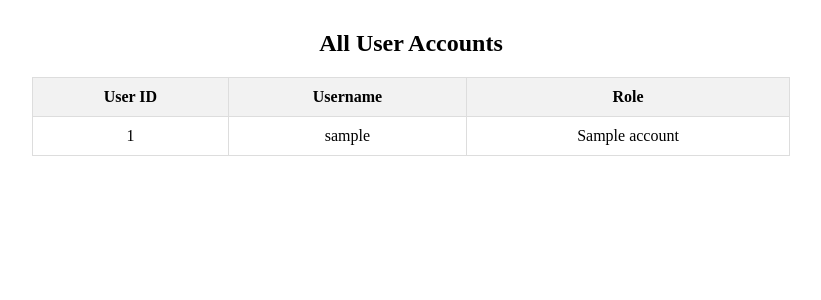
After one commit to OCodeJK/CSIT314_Macs, a Flask app: page /admin/view_accounts in a window 1280 px wide. The commit adds this page. Shown: the top 300 px of the page, without its empty margins (229-1050 px from the left). Run offline with Flask 3, Linux system fonts and the light colour scheme; a database or web service that is not in the repository returns one stand-in record (values such as "Sample title"); some libraries are stand-ins or nearby versions.

Commit message:
added view all accounts

```diff
--- a/boundary/UserAdminCreateAccountPage.py
+++ b/boundary/UserAdminCreateAccountPage.py
@@ -7,7 +7,7 @@ register_ui = Blueprint("register_ui", __name__)
 controller = UserAdminCreateAccController()
 
 
-@register_ui.route("/create_user", methods=["GET", "POST"])
+@register_ui.route("/admin/create_user", methods=["GET", "POST"])
 def createUserAccount():
     profiles = get_all_profiles()
 
--- a/boundary/UserAdminCreateProfilePage.py
+++ b/boundary/UserAdminCreateProfilePage.py
@@ -5,7 +5,7 @@ from control.UserAdminCreateProfileController import UserAdminProfileController
 register_profile_ui = Blueprint("register_profile_ui", __name__)
 controller = UserAdminProfileController()
 
-@register_profile_ui.route("/create_profile", methods=["GET", "POST"])
+@register_profile_ui.route("/admin/create_profile", methods=["GET", "POST"])
 def createUserProfile():
     if request.method == "POST":
         profile_name = request.form["profile_name"]
--- /dev/null
+++ b/boundary/UserAdminViewAccPage.py
@@ -0,0 +1,9 @@
+from flask import Blueprint, render_template
+from control.UserAdminViewAccController import UserAdminViewAccController
+
+view_acc = Blueprint('view_acc', __name__)
+
+@view_acc.route('/admin/view_accounts')
+def display_all_users():
+    users = UserAdminViewAccController.view_all_user_accounts()
+    return render_template('view_account.html', users=users)
--- /dev/null
+++ b/control/UserAdminViewAccController.py
@@ -0,0 +1,6 @@
+from entity.UserAccount import UserAccount
+
+class UserAdminViewAccController:
+    @staticmethod
+    def view_all_user_accounts():
+        return UserAccount.ViewUserDetails()
--- a/entity/UserAccount.py
+++ b/entity/UserAccount.py
@@ -74,3 +74,22 @@ class UserAccount:
             return UserAccount(username, password, profileid)
         else:
             return None
+
+    #View all accounts from the accounts database joined with profile
+    @staticmethod
+    def ViewUserDetails():
+        try:
+            conn = db_connection()
+            cur = conn.cursor()
+            cur.execute("""
+                SELECT a.userid, a.username, p.profilename
+                FROM account a
+                INNER JOIN profile p ON a.profileid = p.profileid
+            """)
+            users = cur.fetchall()
+            cur.close()
+            conn.close()
+            return users
+        except Exception as e:
+            print("Error fetching user accounts:", e)
+            return None
--- a/main.py
+++ b/main.py
@@ -2,12 +2,14 @@ from flask import Flask
 from boundary.LoginPage import login_ui
 from boundary.UserAdminCreateAccountPage import register_ui
 from boundary.UserAdminCreateProfilePage import register_profile_ui
+from boundary.UserAdminViewAccPage import view_acc
 
 
 app = Flask(__name__)
 app.register_blueprint(login_ui)
 app.register_blueprint(register_ui)
 app.register_blueprint(register_profile_ui)
+app.register_blueprint(view_acc)
 
 
 if __name__ == "__main__":
--- a/templates/register_profile.html
+++ b/templates/register_profile.html
@@ -6,13 +6,13 @@
 </head>
 <body>
     <h2>Create User Profile</h2>
-    <form action="/create_profile" method="post">
+    <form action="/admin/create_profile" method="post">
         <label>Profile Name:</label><br>
         <input type="text" name="profile_name" required><br><br>
         <input type="submit" value="Create Profile">
     </form>
     <br><br>
-    <a href="/create_user">Back to create account page</a>
+    <a href="/admin/create_user">Back to create account page</a>
 
     {%if message %}
         <div class="message">{{message}}</div>
--- /dev/null
+++ b/templates/view_account.html
@@ -0,0 +1,50 @@
+<!DOCTYPE html>
+<html lang="en">
+<head>
+    <meta charset="UTF-8">
+    <title>All User Accounts</title>
+    <style>
+        table {
+            width: 60%;
+            border-collapse: collapse;
+            margin: 20px auto;
+        }
+
+        th, td {
+            padding: 10px;
+            border: 1px solid #ddd;
+            text-align: center;
+        }
+
+        th {
+            background-color: #f2f2f2;
+        }
+
+        h2 {
+            text-align: center;
+            margin-top: 30px;
+        }
+    </style>
+</head>
+<body>
+    <h2>All User Accounts</h2>
+    <table>
+        <thead>
+            <tr>
+                <th>User ID</th>
+                <th>Username</th>
+                <th>Role</th>
+            </tr>
+        </thead>
+        <tbody>
+            {% for user in users %}
+            <tr>
+                <td>{{ user[0] }}</td>
+                <td>{{ user[1] }}</td>
+                <td>{{ user[2] }}</td>
+            </tr>
+            {% endfor %}
+        </tbody>
+    </table>
+</body>
+</html>
```
Also changed, not shown: templates/register_account.html (+12 -5 lines), 1 other file.
